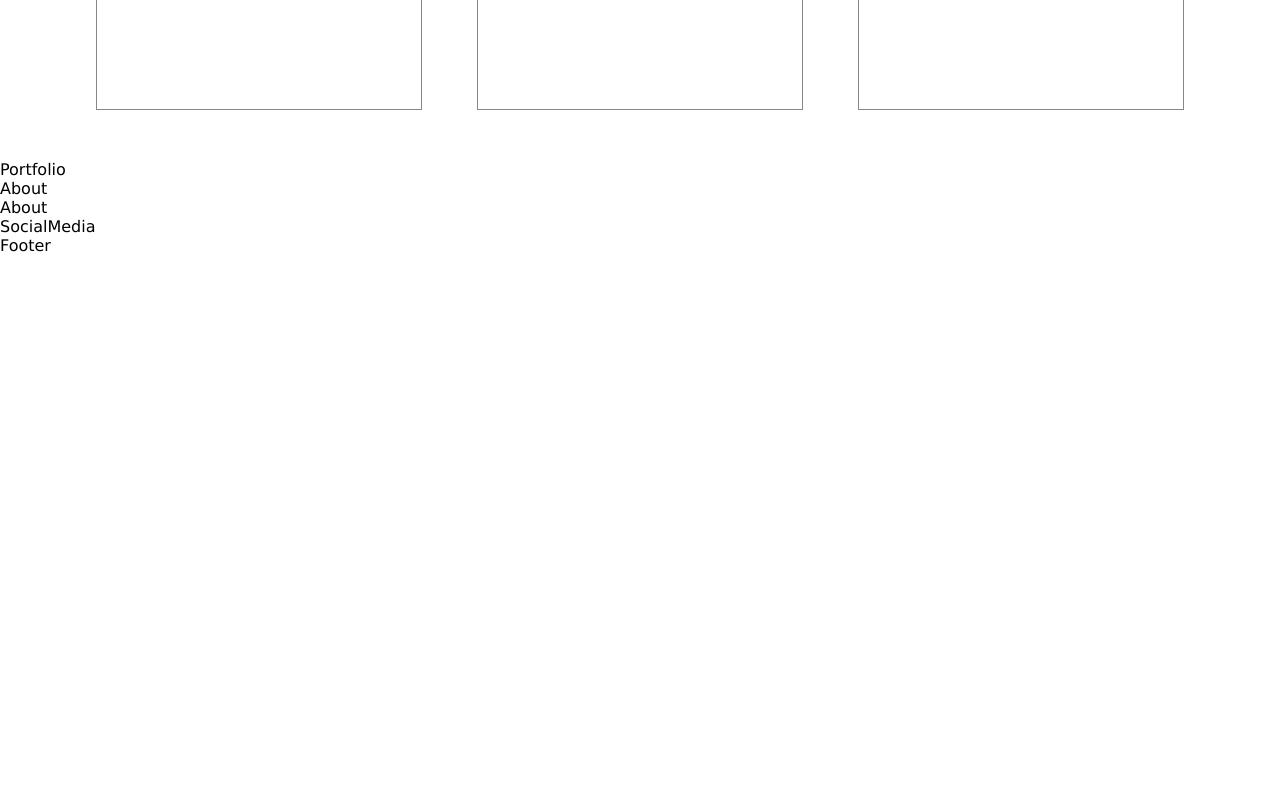
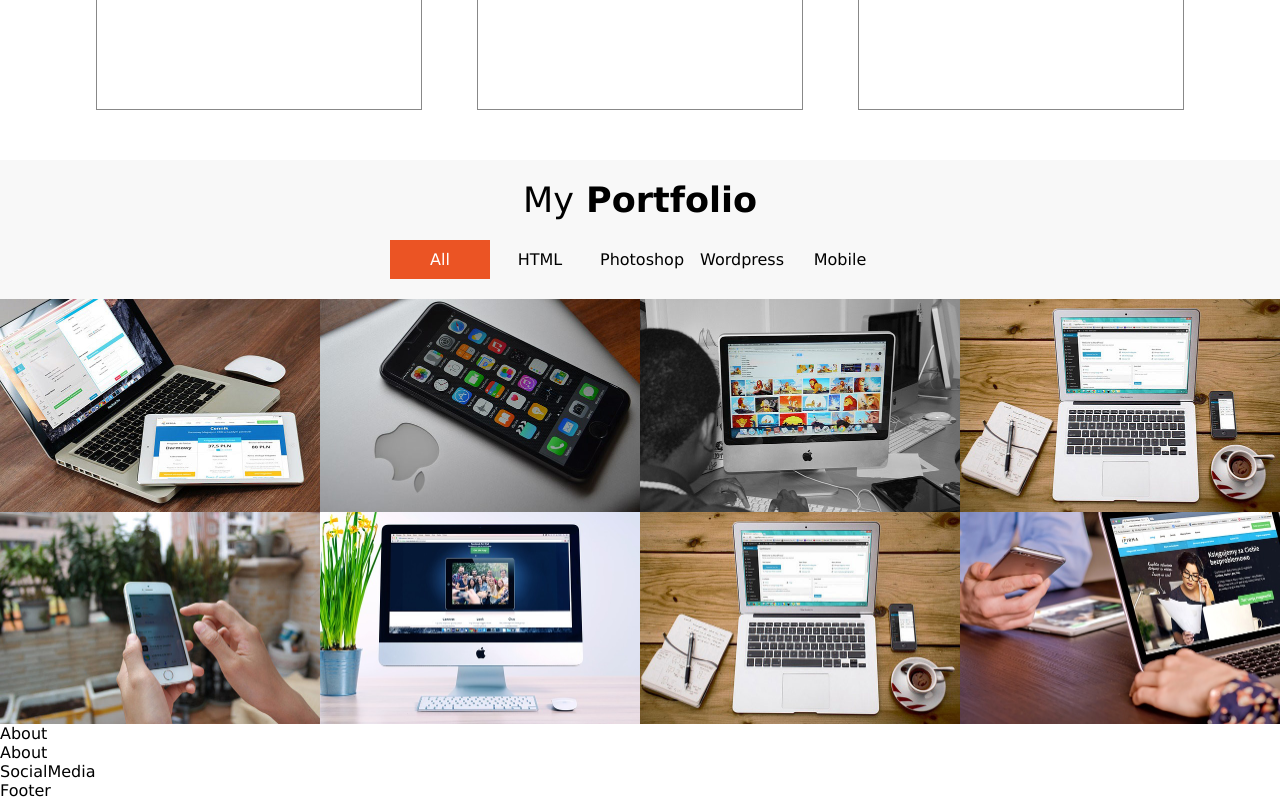
Before and after one commit to Mohaned-Adel/ULTRA-template, a React (Create React App) app: page / in a window 1280 px wide. Shown: the part 1078-1878 px from the top of the page. Before the commit the page ends 1333 px from the top, so only its background shows below. Built offline with nearby package versions, Linux system fonts and the light colour scheme.

Commit message:
modified: Portfolio and Work components style

```diff
--- a/src/components/Portfolio/Portfolio.js
+++ b/src/components/Portfolio/Portfolio.js
@@ -1,9 +1,57 @@
+import { useEffect, useState } from "react";
+import {
+  PortfolioSection,
+  PortfolioTitle,
+  PortfolioList,
+  PortfolioItems,
+  TitleSpan,
+  BoxDiv,
+  BoxImg,
+  BoxSpan,
+  OverLay,
+} from "./PortfolioStyle";
+
 const Portfolio = () => {
+  const [Boxes, setBoxes] = useState([]);
+
+  useEffect(() => {
+    requestPortfolio();
+  }, []);
+
+  async function requestPortfolio() {
+    const result = await fetch("js/data.json");
+    const res = await result.json();
+
+    // const resBoxes = res.portfolio;
+    setBoxes(res.portfolio);
+  }
+
+  const Box = Boxes.map((boxItem, index) => {
     return (
-        <div>
-            Portfolio
-        </div>
-    )
-}
+      <BoxDiv key={index}>
+        <BoxImg src={boxItem.image} alt="" />
+        <OverLay>
+          <BoxSpan>Show Image</BoxSpan>
+        </OverLay>
+      </BoxDiv>
+    );
+  });
+  return (
+    <PortfolioSection>
+      <PortfolioTitle>
+        <TitleSpan>My</TitleSpan> Portfolio
+      </PortfolioTitle>
+      <PortfolioList>
+        <PortfolioItems active={true}>All</PortfolioItems>
+        <PortfolioItems>HTML</PortfolioItems>
+        <PortfolioItems>Photoshop</PortfolioItems>
+        <PortfolioItems>Wordpress</PortfolioItems>
+        <PortfolioItems>Mobile</PortfolioItems>
+      </PortfolioList>
+
+      <div className="box">{Box}</div>
+    </PortfolioSection>
+  );
+};
 
 export default Portfolio;
--- /dev/null
+++ b/src/components/Portfolio/PortfolioStyle.js
@@ -0,0 +1,75 @@
+import styled from "styled-components";
+
+export const PortfolioSection = styled.div`
+  background: #f8f8f8;
+  padding-top: 20px;
+  overflow: hidden;
+`;
+
+export const PortfolioTitle = styled.h2`
+  text-align: center;
+  font-size: 35px;
+`;
+
+export const TitleSpan = styled.span`
+  font-weight: normal;
+`;
+export const PortfolioList = styled.ul`
+  list-style: none;
+  text-align: center;
+  margin: 20px 0;
+`;
+
+export const PortfolioItems = styled.li`
+  display: inline-block;
+  width: 100px;
+  padding: 10px;
+  background: ${(props) => (props.active ? "#eb5424" : "none")};
+  color: ${(props) => (props.active ? "#fff" : "none")};
+  @media (max-width: 575px) {
+    display: block;
+    margin: auto;
+  }
+`;
+
+export const BoxDiv = styled.div`
+  width: 25%;
+  float: left;
+  font-size: 0;
+  position: relative;
+  &:hover > div {
+    opacity: 1;
+  }
+  @media (max-width: 575px) {
+    width: 100%;
+  }
+  @media (min-width: 576px) and (max-width: 768px) {
+    width: 50%;
+  }
+`;
+
+export const BoxImg = styled.img`
+  width: 100%;
+`;
+export const OverLay = styled.div`
+  position: absolute;
+  top: 0;
+  left: 0;
+  bottom: 0;
+  right: 0;
+  background: rgba(235, 84, 36, 0.5);
+  font-size: 15px;
+  opacity: 0;
+`;
+
+export const BoxSpan = styled.span`
+  position: absolute;
+  top: 50%;
+  left: 50%;
+  transform: translate(-50%, -50%);
+  background: #fff;
+  display: block;
+  padding: 10px 20px;
+  cursor: pointer;
+  border: 2px solid #eb5424;
+`;
--- a/src/components/Work/Work.js
+++ b/src/components/Work/Work.js
@@ -27,7 +27,7 @@ const Work = () => {
 
   const WorksList = works.map((workItem) => {
     return (
-      <WorkPart first={workItem.id === 1 ? true : false} key={workItem.id}>
+      <WorkPart first={workItem.id === 1 ? true : false} last={workItem.id === 3 ? true : false} key={workItem.id}>
         <PartIcon className={workItem.icon_name}></PartIcon>
         <PartTitle>{workItem.title}</PartTitle>
         <Line />
--- a/src/components/Work/WorkStyle.js
+++ b/src/components/Work/WorkStyle.js
@@ -25,6 +25,15 @@ export const WorkPart = styled.div`
   box-sizing: border-box;
   text-align: center;
   margin-left: ${(props) => (props.first === true ? "0" : "5%")};
+  @media (max-width: 575px) {
+    width: 100%;
+    float: none;
+    margin-left: 0;
+  }
+  @media (min-width: 576px) and (max-width: 768px) {
+    width: 47%;
+    margin-left: ${(props) => (props.last === true ? "0" : "5%")};
+  }
 `;
 
 export const PartIcon = styled.i`
```
Also changed, not shown: src/components/Portfolio/Portfolio.css (deleted).
